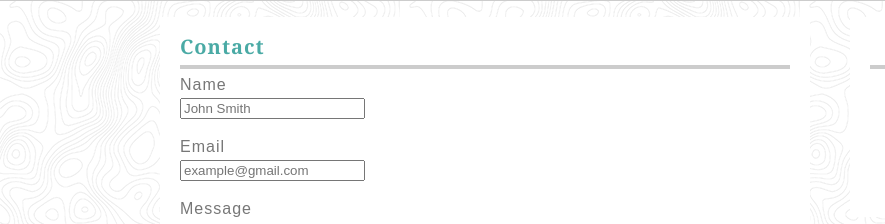
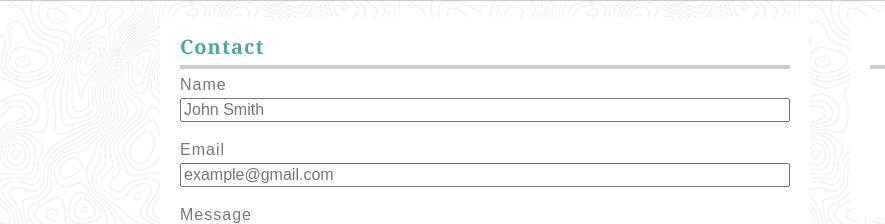
Before and after one commit to serenanguyen/personal-site, a plain HTML site: page contact.html in a window 1280 px wide. Shown: the part 93-317 px from the top of the page, 0-885 px from the left. Drawn offline with Linux system fonts and the light colour scheme.

Commit message:
fix email form width

```diff
--- a/assets/css/style.css
+++ b/assets/css/style.css
@@ -200,7 +200,7 @@ input {
 }
 
 /* text field extending across section */
-input[type=text] input[type=email] {
+input[type=text] {
 	width: 100%;
 	font-size: 16px;
 	font-family: 'Arial', 'Helvetica Neue', Helvetica, sans-serif;
--- a/contact.html
+++ b/contact.html
@@ -42,7 +42,7 @@
 				  	<br>
 				  	<!-- email input -->
 				  	Email<br>
-				 	<input type="email" name="lastname" placeholder="example@gmail.com">
+				 	<input type="text" name="lastname" placeholder="example@gmail.com">
 				 	<br>
 				 	<!-- message input -->
 					Message<br>
```
